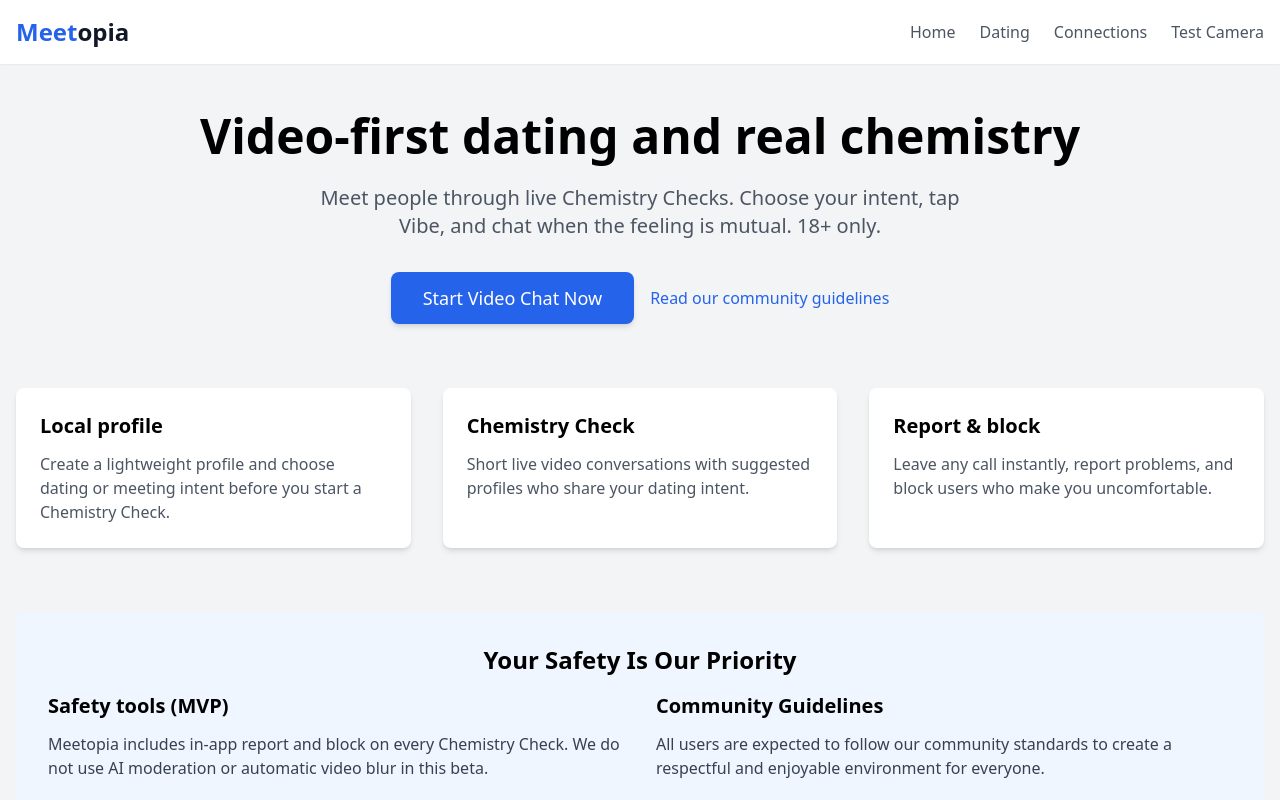
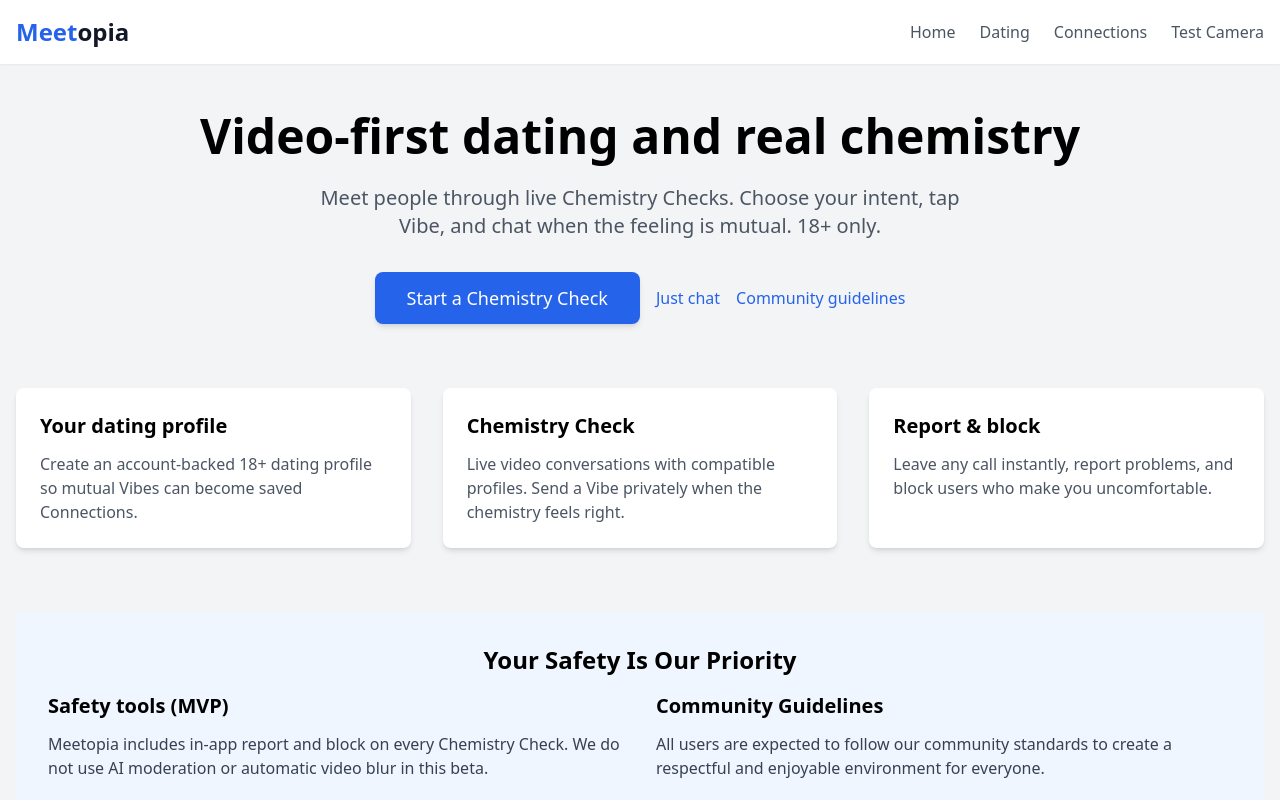
Before and after one commit to BTheCoderr/MeetopiaAPP, a Next.js app: page / in a window 1280 px wide. Shown: the top 800 px of the page. Built offline with nearby package versions, Linux system fonts and the light colour scheme; no server answers.

Commit message:
Align homepage with Chemistry Check and Vibe flow

```diff
--- a/src/app/page.tsx
+++ b/src/app/page.tsx
@@ -26,16 +26,22 @@ export default function Home() {
           </p>
           <div className="flex flex-col sm:flex-row gap-4 items-center">
             <Link
-              href="/chat/video"
+              href="/dating/profile"
               className="bg-blue-600 hover:bg-blue-700 text-white font-medium py-3 px-8 rounded-lg text-lg shadow-md transition-colors"
             >
-              Start Video Chat Now
+              Start a Chemistry Check
+            </Link>
+            <Link
+              href="/chat/video"
+              className="text-blue-600 hover:text-blue-800 font-medium"
+            >
+              Just chat
             </Link>
             <button
               onClick={() => setShowGuidelines(true)}
               className="text-blue-600 hover:text-blue-800 font-medium"
             >
-              Read our community guidelines
+              Community guidelines
             </button>
           </div>
         </div>
@@ -43,15 +49,15 @@ export default function Home() {
         {/* Features Section */}
         <div className="grid grid-cols-1 md:grid-cols-3 gap-8 mb-16">
           <div className="bg-white p-6 rounded-lg shadow-md">
-            <h3 className="text-xl font-semibold mb-3">Local profile</h3>
+            <h3 className="text-xl font-semibold mb-3">Your dating profile</h3>
             <p className="text-gray-600">
-              Create a lightweight profile and choose dating or meeting intent before you start a Chemistry Check.
+              Create an account-backed 18+ dating profile so mutual Vibes can become saved Connections.
             </p>
           </div>
           <div className="bg-white p-6 rounded-lg shadow-md">
             <h3 className="text-xl font-semibold mb-3">Chemistry Check</h3>
             <p className="text-gray-600">
-              Short live video conversations with suggested profiles who share your dating intent.
+              Live video conversations with compatible profiles. Send a Vibe privately when the chemistry feels right.
             </p>
           </div>
           <div className="bg-white p-6 rounded-lg shadow-md">
```
